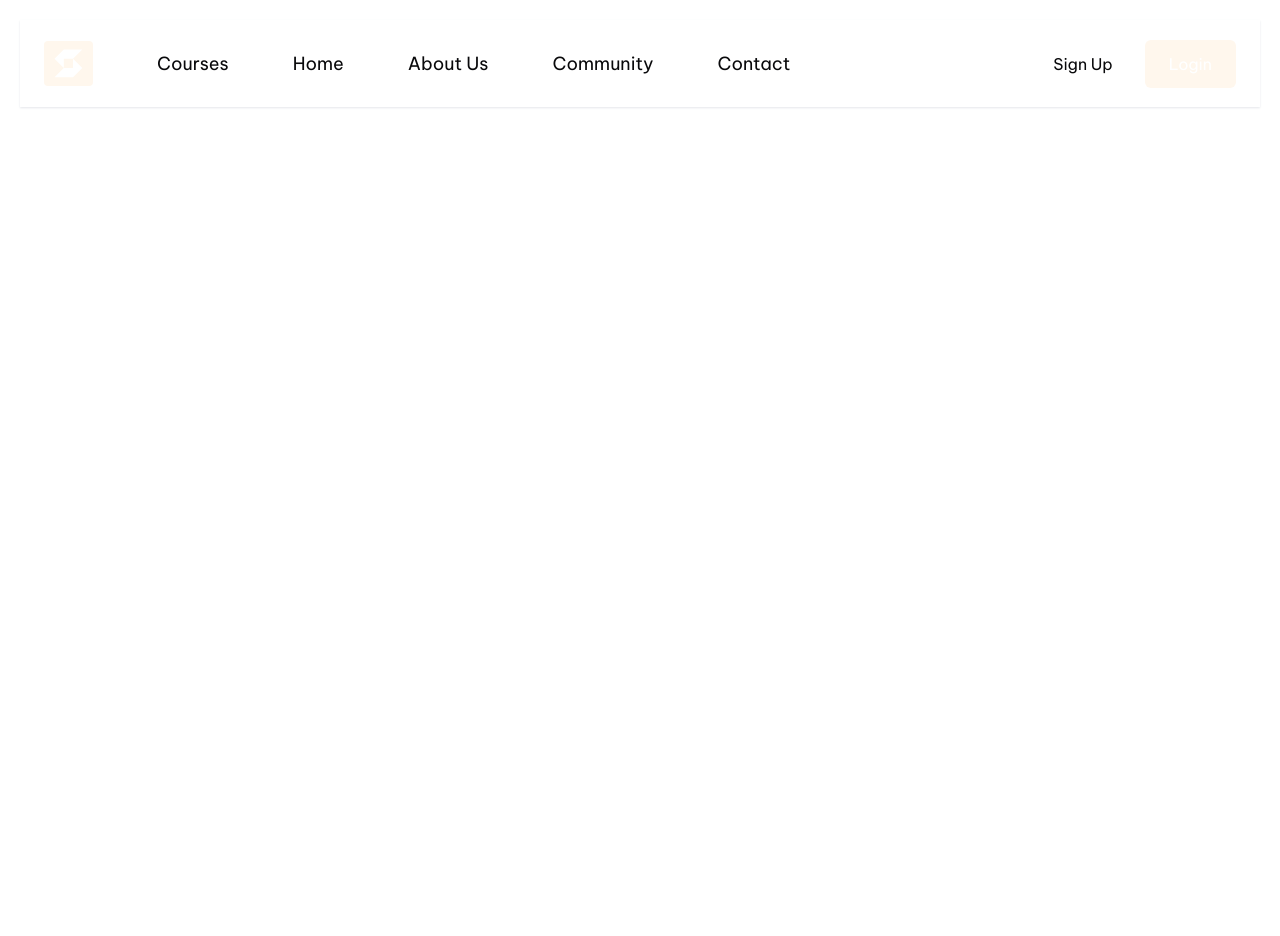
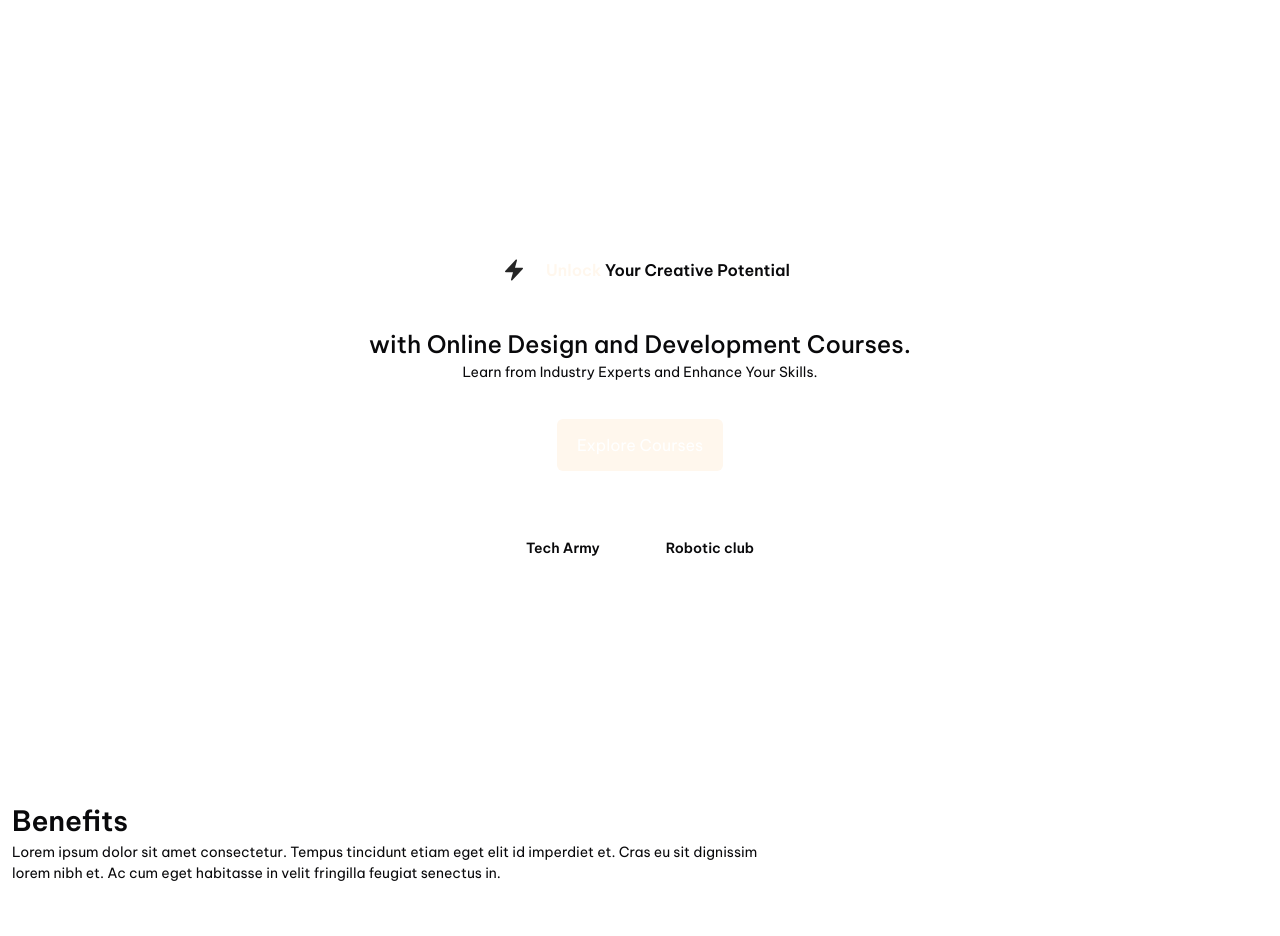
Before and after one commit to ProDaryl/Elearning, a Next.js app: page / in a window 1280 px wide. Shown: the top 936 px of the page. Before the commit the page ends 800 px from the top, so only its background shows below. Built offline with nearby package versions, Linux system fonts and the light colour scheme.

Commit message:
Home page

```diff
--- a/app/page.tsx
+++ b/app/page.tsx
@@ -1,7 +1,11 @@
+import Benefit from "./component/Benefits"
+import Hero from "./component/Hero"
+
 const Home = () => {
   return (
-    <div className="w-full bg-background text-green-500 h-screen text-primary">
-      hello
+    <div className="bg-background relative w-full h-full">
+      <Hero/>
+      <Benefit/>
 
     </div>
   )
```
